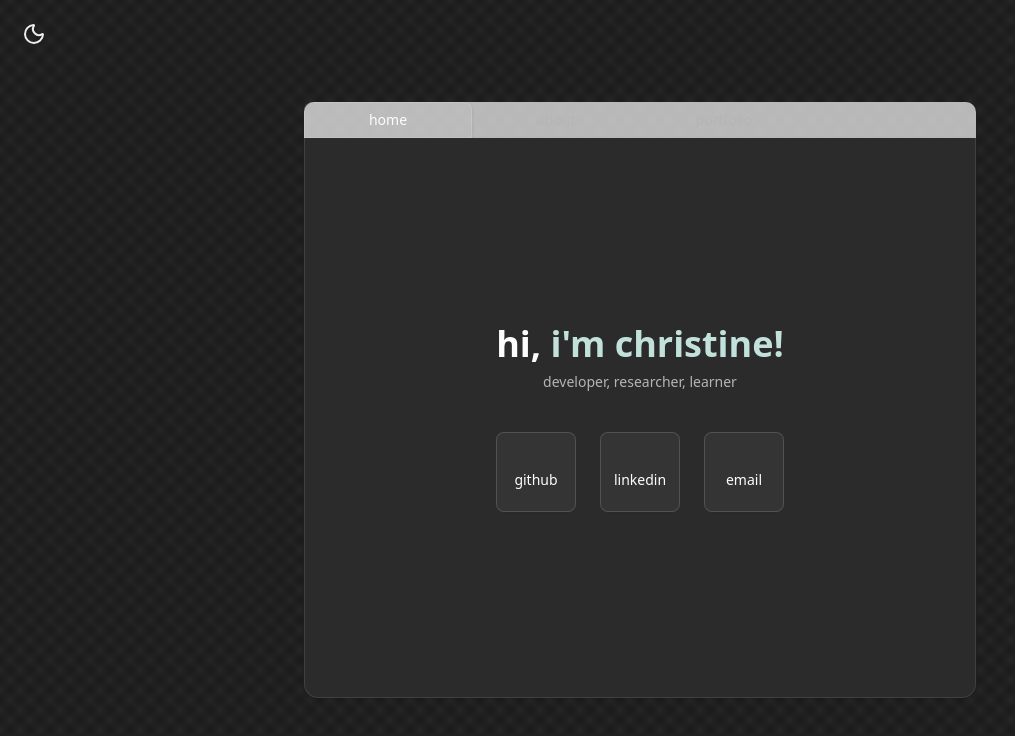
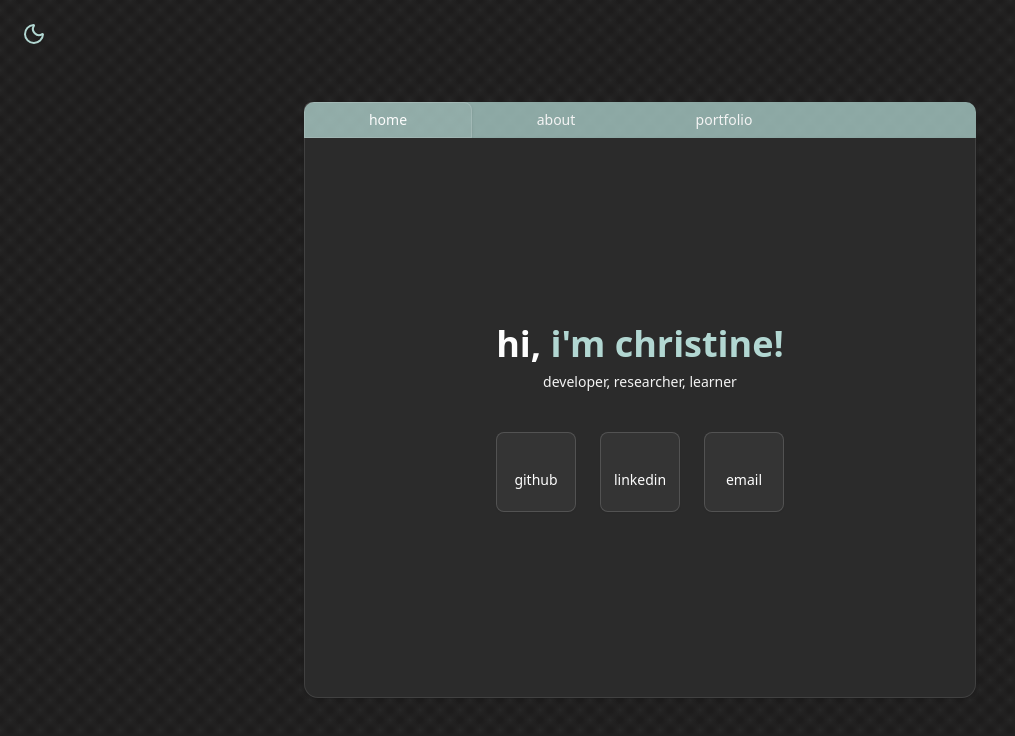
Before and after one commit to christinec04/christinec04.github.io, a React (Vite) app: page / in a window 1280 px wide. Shown: the top 736 px of the page, without its empty margins (0-1015 px from the left). Built offline with nearby package versions, Linux system fonts and the light colour scheme; some icons are missing.

Commit message:
fix dark mode

```diff
--- a/src/index.css
+++ b/src/index.css
@@ -84,6 +84,7 @@
   --dark-green: #376D62;
   --light-green: #EEF6F5;
   --medium-green: #488981;
+  --opposite-green: #B2D7D2;
 }
 
 .dark {
@@ -94,14 +95,14 @@
   --card-foreground: #fdfdfd;
   --popover: #2b2b2b;
   --popover-foreground: #fdfdfd;
-  --primary: #ececec;
+  --primary: var(--opposite-green);
   --primary-foreground: #2b2b2b;
-  --secondary: #2a2a27;
-  --secondary-foreground: #fdfdfd;
+  --secondary: var(--medium-green);
+  --secondary-foreground: var(--light-green);
   --muted: #2a2a27;
-  --muted-foreground: #b5b5b4;
+  --muted-foreground: #f4f4f4;
   --accent: #2a2a27;
-  --accent-foreground: #C3E1DB;
+  --accent-foreground: var(--opposite-green);
   --destructive: #e37a4a;
   --border: #ffffff1a;
   --input: #ffffff26;
```
